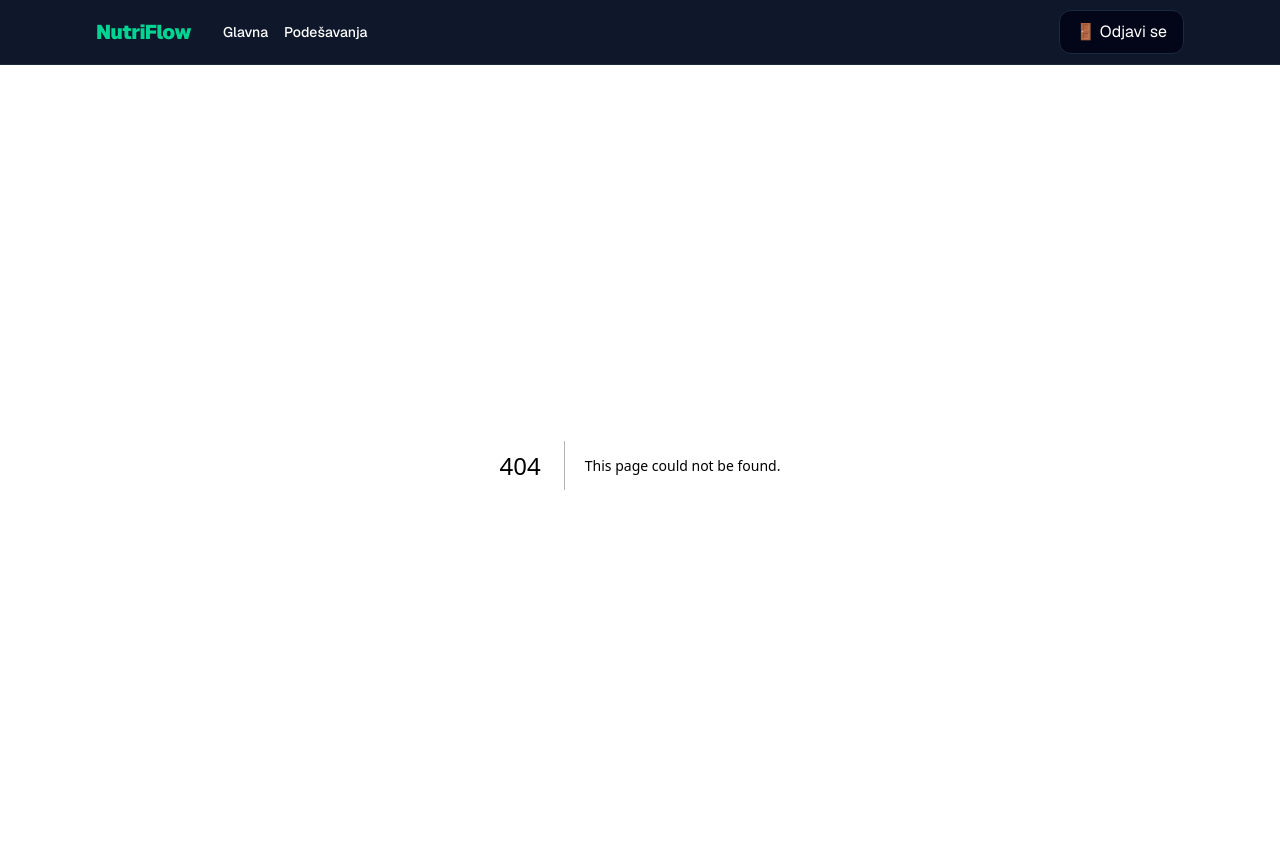
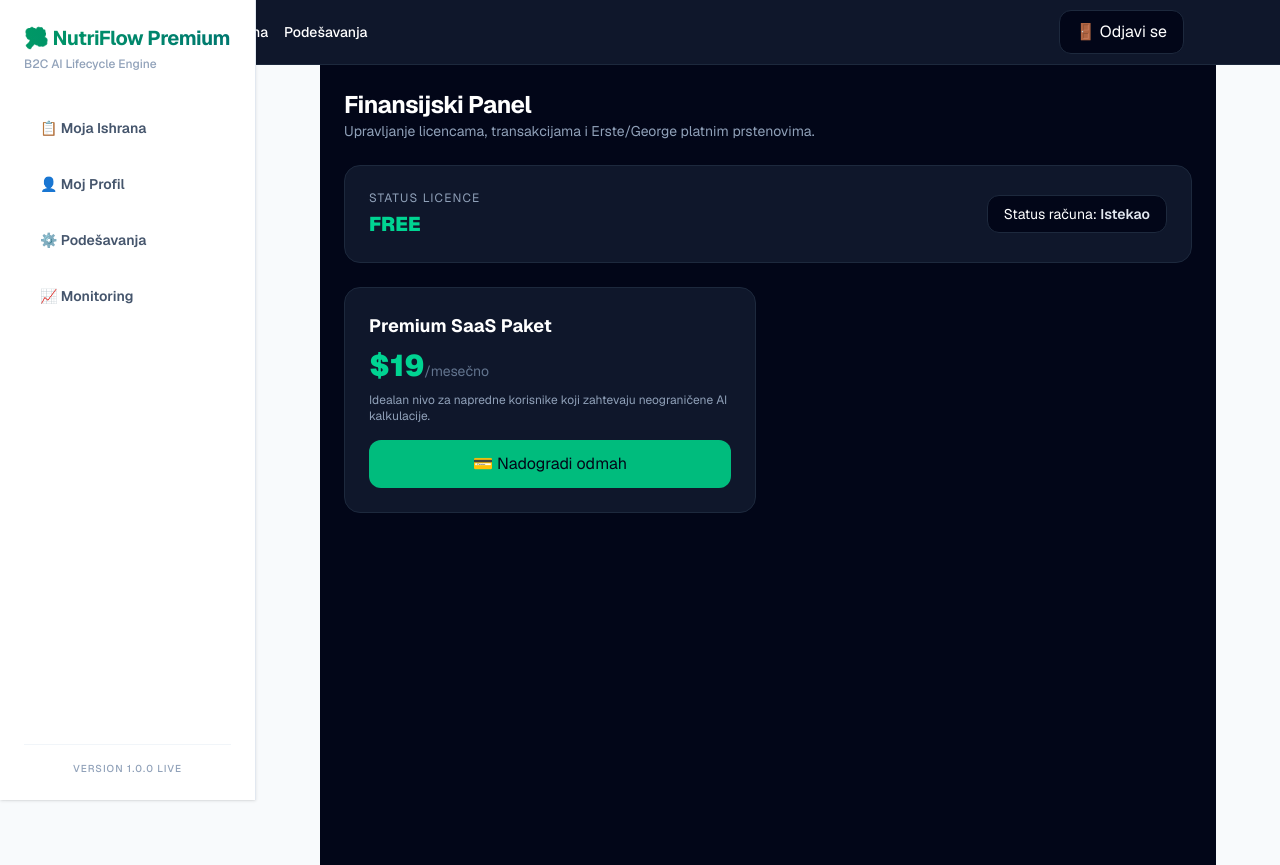
Before and after one commit to ksami300/Nutriflow, a Next.js app in the folder frontend/: page /dashboard/billing in a window 1280 px wide. Before the commit this address had no page. Built offline with nearby package versions, Linux system fonts and the light colour scheme; no server answers; sample sign-in values are in the browser's storage.

Commit message:
feat: implement customer billing page UI with real-time Stripe pricing checkout hooks

```diff
--- /dev/null
+++ b/frontend/app/dashboard/billing/page.tsx
@@ -0,0 +1,64 @@
+"use client";
+
+import { useState, useEffect } from "react";
+import { StripeService, SubscriptionDetails } from "@/services/stripe.service";
+
+export default function BillingPage() {
+  const [loading, setLoading] = useState<boolean>(false);
+  const [subscription, setSubscription] = useState<SubscriptionDetails | null>(null);
+
+  useEffect(() => {
+    async function loadSubscription() {
+      const status = await StripeService.getSubscriptionStatus();
+      setSubscription(status);
+    }
+    loadSubscription();
+  }, []);
+
+  const handleCheckout = async (priceId: string) => {
+    setLoading(true);
+    const result = await StripeService.createCheckoutSession(priceId);
+    if (result.success && result.url !== "#") {
+      window.location.href = result.url;
+    } else {
+      alert("🚨 Greška prilikom alociranja Stripe sesije na serveru.");
+      setLoading(false);
+    }
+  };
+
+  return (
+    <div className="p-6 max-w-4xl mx-auto space-y-6 text-white bg-slate-950 min-h-screen">
+      <div>
+        <h1 className="text-2xl font-bold tracking-tight">Finansijski Panel</h1>
+        <p className="text-slate-400 text-sm">Upravljanje licencama, transakcijama i Erste/George platnim prstenovima.</p>
+      </div>
+
+      <div className="bg-slate-900 border border-slate-800 rounded-2xl p-6 flex flex-col sm:flex-row justify-between items-start sm:items-center gap-4">
+        <div>
+          <span className="text-xs text-slate-400 uppercase tracking-widest block mb-1">Status Licence</span>
+          <h2 className="text-xl font-black text-emerald-400">{subscription?.plan || "FREE PLAN"}</h2>
+        </div>
+        <div className="text-sm bg-slate-950 border border-slate-800 px-4 py-2 rounded-xl">
+          Status računa: <span className="font-semibold text-slate-200">{subscription?.active ? "✓ Aktivan" : "Istekao"}</span>
+        </div>
+      </div>
+
+      <div className="grid grid-cols-1 md:grid-cols-2 gap-6">
+        <div className="bg-slate-900 border border-slate-800 rounded-2xl p-6 space-y-4 flex flex-col justify-between">
+          <div className="space-y-2">
+            <h3 className="text-lg font-bold">Premium SaaS Paket</h3>
+            <p className="text-3xl font-black text-emerald-400">$19<span className="text-sm font-normal text-slate-500">/mesečno</span></p>
+            <p className="text-xs text-slate-400">Idealan nivo za napredne korisnike koji zahtevaju neograničene AI kalkulacije.</p>
+          </div>
+          <button
+            onClick={() => handleCheckout("price_premium_monthly")}
+            disabled={loading || subscription?.plan === "PREMIUM"}
+            className="w-full py-3 bg-emerald-500 hover:bg-emerald-600 disabled:bg-slate-800 text-slate-950 font-bold rounded-xl transition-all"
+          >
+            {loading ? "Preusmeravanje..." : subscription?.plan === "PREMIUM" ? "Plan je Aktivan" : "💳 Nadogradi odmah"}
+          </button>
+        </div>
+      </div>
+    </div>
+  );
+}
```
